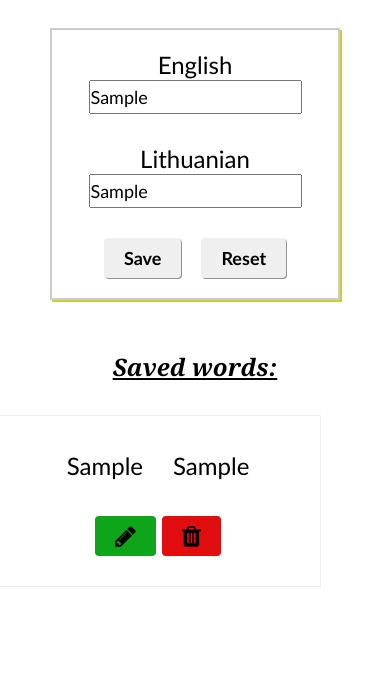
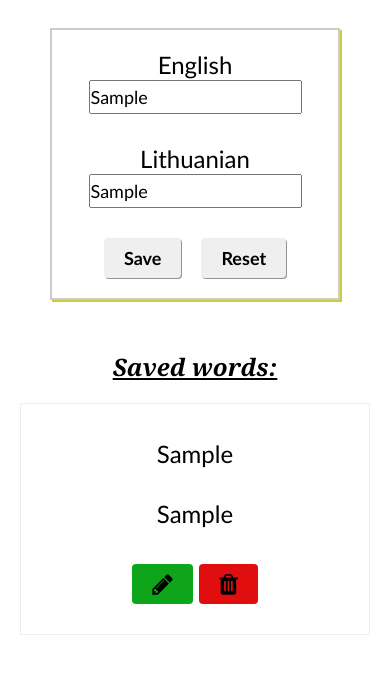
Before and after one commit to Scarab911/25-dictionary, a website with bundled scripts: page index.html in a window 390 px wide. Both pictures are taken after typing "Sample", "Sample" into the empty fields and a click on the button "Save". Shown: the part 85-758 px from the top of the page. Built offline with nearby package versions, Linux system fonts and the light colour scheme.

Commit message:
dictionary css

```diff
--- a/css/base/layout.css
+++ b/css/base/layout.css
@@ -16,10 +16,10 @@
     padding: 30px;
   }
   list {
-    margin: 0.5em;
+    padding: 20px;
   }
 }
-@media (max-width: 420px) {
+@media (max-width: 440px) {
   .entry {
     flex-wrap: wrap;
   }
@@ -29,7 +29,10 @@
   list .btn {
     border: none;
   }
-  list {
-    margin: 0.5em;
+  .entry .translated {
+    flex-direction: column;
+  }
+  .translated .text {
+    word-break: unset;
   }
 }
--- a/css/components/dictionary.css
+++ b/css/components/dictionary.css
@@ -1,26 +1,32 @@
 list {
-  display: grid;
-  grid-template-columns: 1fr;
-  margin: 0 100px;
-  padding: 20px;
+  display: flex;
+  flex-direction: column;
+  width: 100%;
+  padding: 20px 90px;
   gap: 10px 0;
   line-height: 40px;
   font-size: 24px;
   text-align: center;
   text-transform: capitalize;
 }
-list > div {
+list > .entry {
   display: flex;
-  width: 400px;
-  margin-left: calc(50% - 200px);
+  width: 100%;
   gap: 30px;
   flex-wrap: wrap;
   border: 1px #eee solid;
   justify-content: center;
 }
-.entry > div {
+.entry > .translated {
+  display: flex;
+  width: 80%;
+  gap: 20px;
   align-items: center;
-  line-height: 40px;
+  justify-content: center;
+}
+.translated .text {
+  width: 40%;
+  word-break: break-all;
 }
 list button {
   box-shadow: none;
--- a/js/components/Dictionary.js
+++ b/js/components/Dictionary.js
@@ -98,12 +98,14 @@ class Dictionary {
     }
     renderDictionary(id, engText, ltuText) {
         const HTML = `<div id="translation_${id}" class="entry">
-                        <div class="english">
-                            <div class="engText">${engText}</div>
-                        </div>
-                        <div class="fa fa-arrows-h" aria-hidden="true"></div>
-                        <div class="lithuanian">
-                            <div class="ltuText">${ltuText}</div>
+                        <div class="translated">
+                            <div class="english text">
+                                <div class="engText">${engText}</div>
+                            </div>
+                            <div class="fa fa-arrows-h" aria-hidden="true"></div>
+                            <div class="lithuanian text">
+                                <div class="ltuText">${ltuText}</div>
+                            </div>
                         </div>
                         <div class="btn">
                             <button href="html" id="edit" class="fa fa-pencil" aria-hidden="true" type="button"></button>
```
